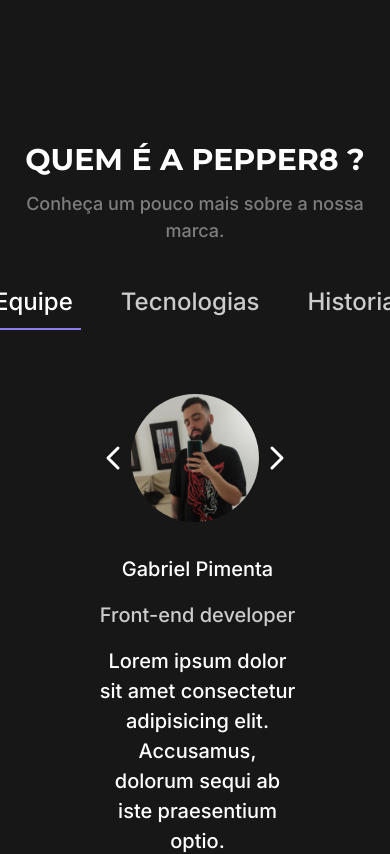
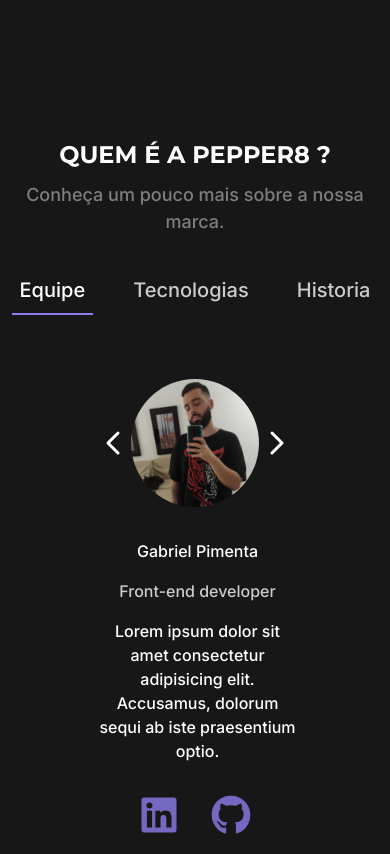
Before and after one commit to BielPimentaDev/pepper8_landing_page, a React (Create React App) app: page / in a window 390 px wide. Shown: the part 3320-4174 px from the top of the page. Built offline with nearby package versions, Linux system fonts and the light colour scheme.

Commit message:
responsivi bugs resolving

```diff
--- a/src/Pages/About/About.jsx
+++ b/src/Pages/About/About.jsx
@@ -16,13 +16,13 @@
 
   return (
     <div className=" " ref={aboutRef}>
-      <h2 className="text-center font-mont font-bold  text-3xl sm:text-5xl uppercase ">
+      <h2 className="text-center font-mont font-bold  text-2xl sm:text-5xl uppercase ">
         Quem é a Pepper8 ?
       </h2>
       <p className="text-center text-gray-500 mb-8 mt-2 text-lg">
         Conheça um pouco mais sobre a nossa marca.
       </p>
-      <ul className="flex justify-center gap-8 mb-16 w-[60%] mx-auto text-2xl">
+      <ul className="flex justify-center gap-8 mb-16 w-[50%] mx-auto text-xl ">
         {Object.keys(componentsList).map((current, i) => {
           return (
             <li
--- a/src/common/Slider.jsx
+++ b/src/common/Slider.jsx
@@ -61,7 +61,7 @@
           </button>
         </section>
 
-        <div className=" m-auto flex flex-col gap-4 mt-8 w-[50%] min-w-[200px] text-xl">
+        <div className=" m-auto flex flex-col gap-4 mt-8 w-[50%] min-w-[200px] sm:text-xl">
           <h4>{sliderArray[sliderCount].name}</h4>
           <p className="text-graylight ">{sliderArray[sliderCount].position}</p>
           <span className="">{sliderArray[sliderCount].about}</span>
```
